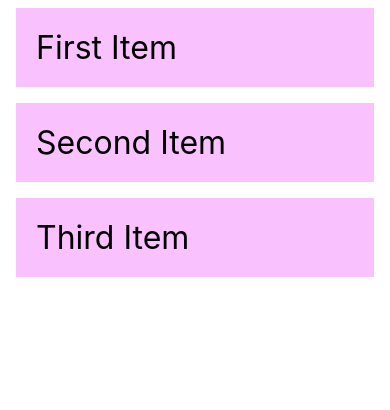
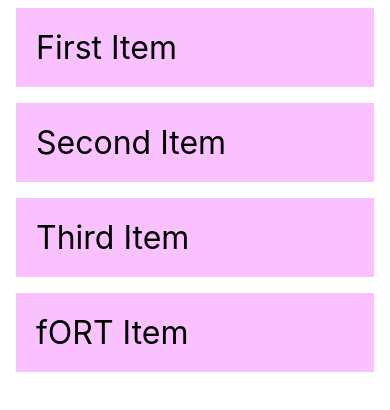
Before and after one commit to BEGDAR8ZOUHAIR/Book-Store, a React Native app: screen / in a window 390 px wide. Shown: the top 410 px of the page. Built offline with nearby package versions, Linux system fonts and the light colour scheme.

Commit message:
ADD NEW ITEM

```diff
--- a/App.tsx
+++ b/App.tsx
@@ -21,6 +21,10 @@ const DATA = [
     id: '58694a0f-3da1-471f-bd96-145571e29d72',
     title: 'Third Item',
   },
+  {
+    id: '58694a0f-3da1--bd96-145571e29d72',
+    title: 'fORT Item',
+  }
 ];
 
 const Item = ({ title }) => (
```
